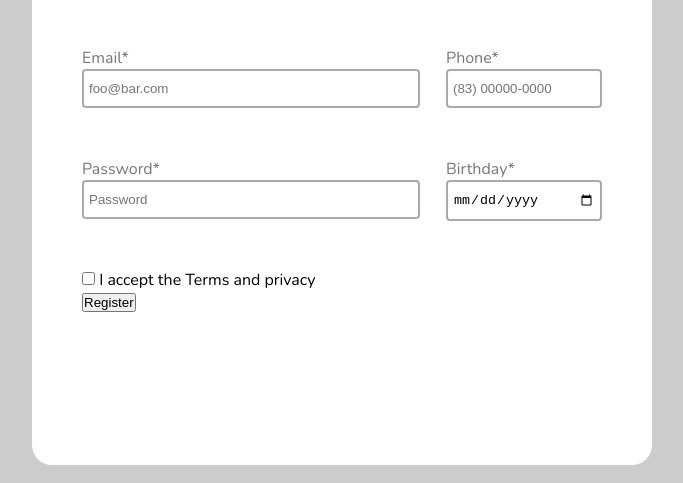
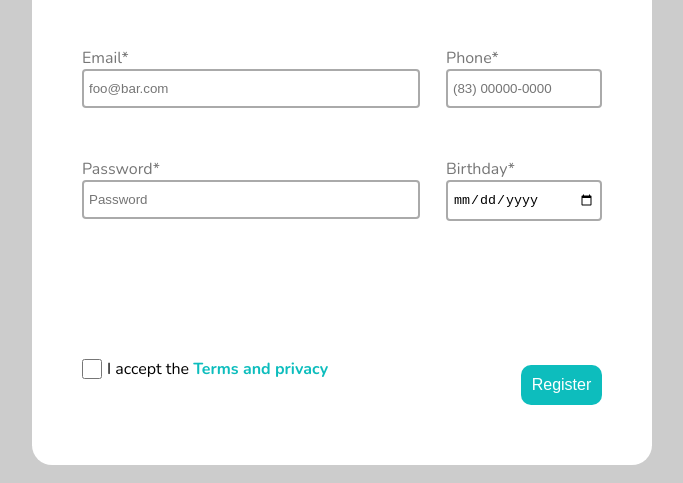
Before and after one commit to gsprestes/form-compass, a plain HTML site: page index.html in a window 1280 px wide. Shown: the part 317-800 px from the top of the page, without its empty margins (298-981 px from the left). Drawn offline with nearby package versions, Linux system fonts and the light colour scheme; a web font is replaced by a local one.

Commit message:
Style: added form 'footer', styled input checkbox, privacy terms and registration button.

```diff
--- a/style.css
+++ b/style.css
@@ -95,3 +95,42 @@
     width: 100%;
     padding: 10px 5px;
 }
+
+.container-register{
+    height: 30%;
+    display: flex;
+    justify-content: space-between;
+    margin-top: 35px;
+}
+
+.checkbox-wrapper{
+    height: 100%;
+    display: flex;
+    align-items: center;
+    gap: 5px;
+    font-weight: 400;
+}
+
+.checkbox-wrapper span{
+    color: #0DBDBD;
+    font-weight: bold;
+    cursor: pointer;
+}
+
+.checkbox-wrapper input{
+    min-width: 20px;
+    min-height: 20px;
+}
+
+.container-register #button{
+    height: 40px;
+    width: 81px;
+    border-radius: 10px;
+    border: none;
+    background-color: #0DBDBD;
+    color: white;
+    font-size: 1em;
+    align-self: flex-end;
+    margin-bottom: 30px;
+    cursor: pointer;
+}
```
